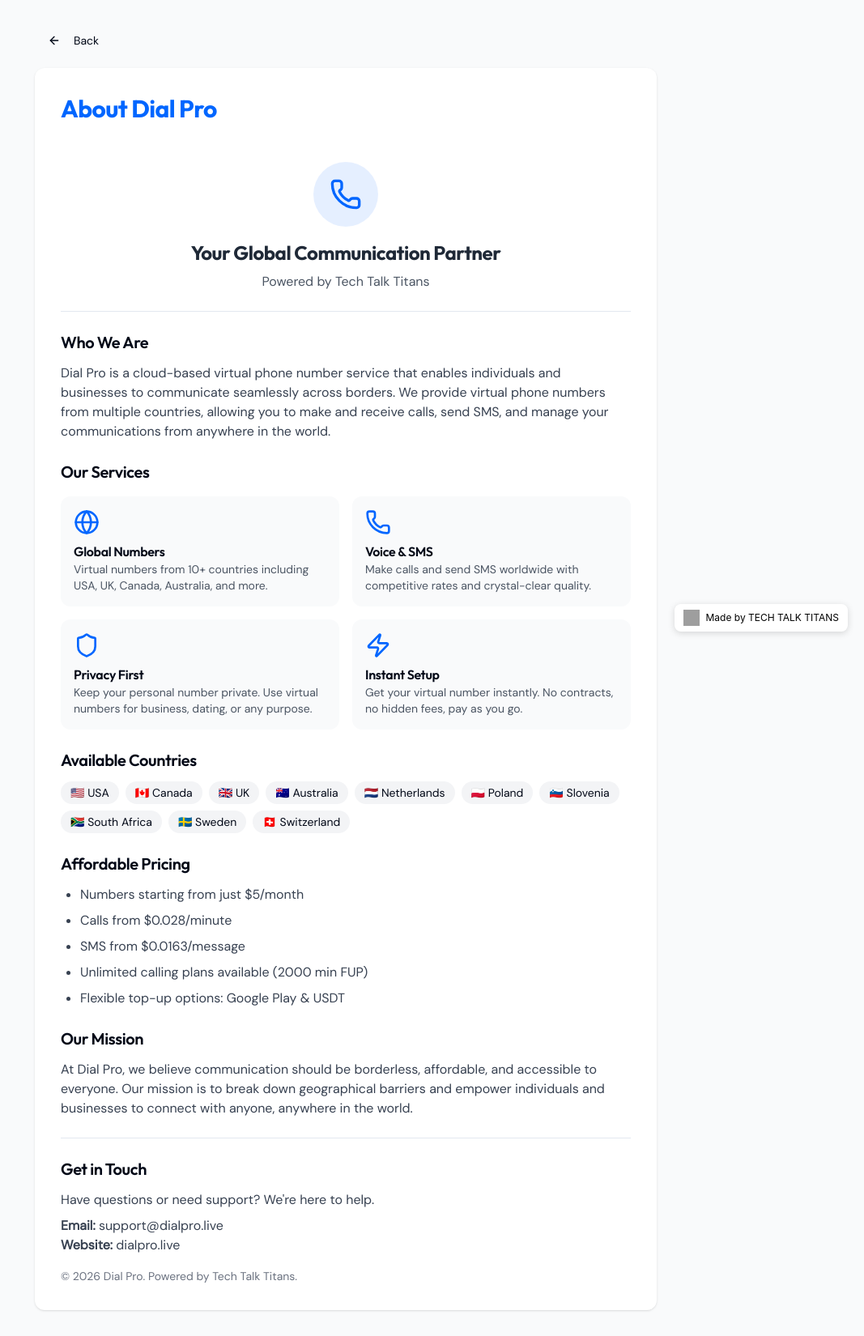
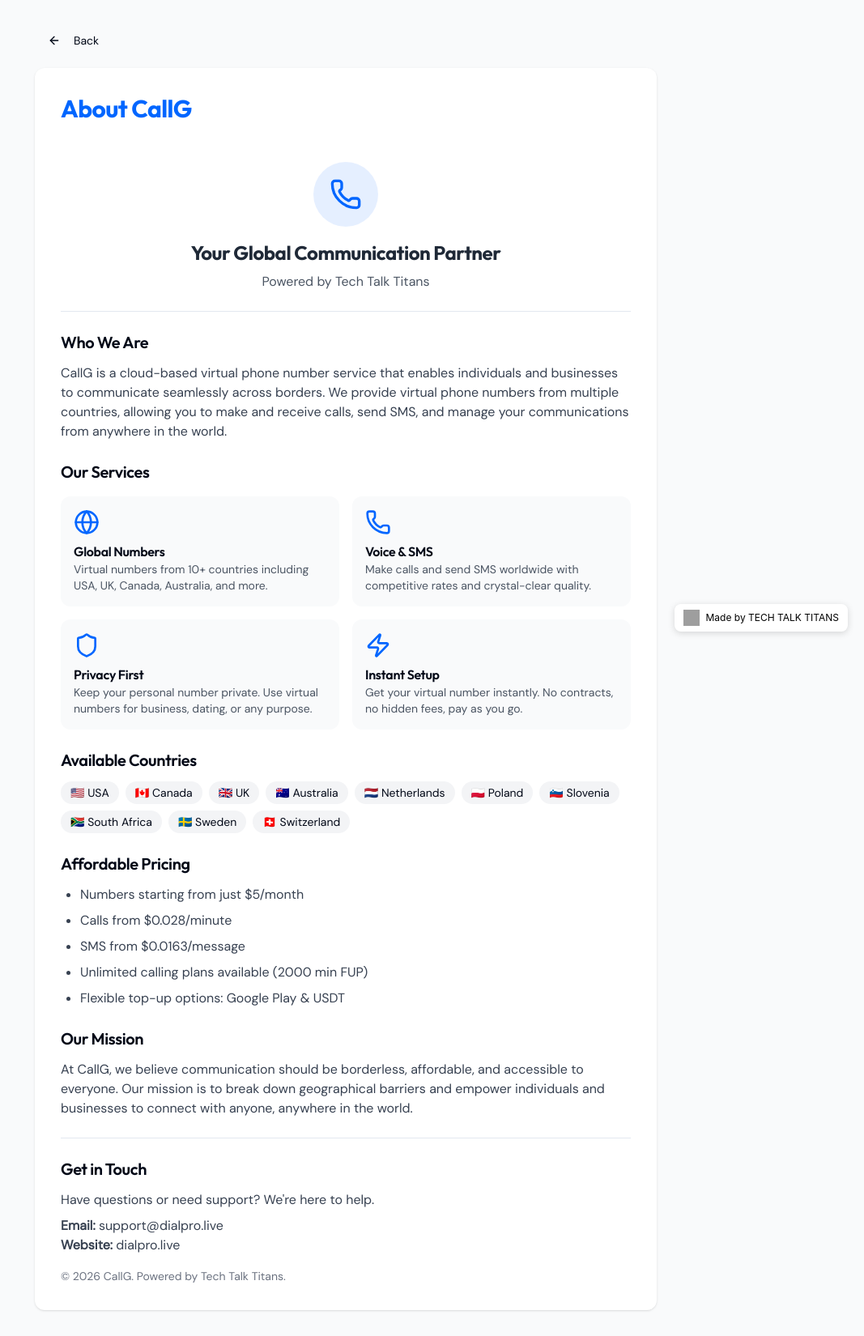
Before and after one commit to misramahesh07/callg, a React (Create React App) app in the folder frontend/: page /about in a window 1280 px wide. Shown: the whole page at 81% size, without its empty margins (213-1280 px from the left). Built offline with nearby package versions, Linux system fonts and the light colour scheme; no server answers; grey boxes are pictures that could not be loaded.

Commit message:
Update AboutUs.js

```diff
--- a/frontend/src/pages/AboutUs.js
+++ b/frontend/src/pages/AboutUs.js
@@ -20,7 +20,7 @@
         </Button>
 
         <div className="bg-white dark:bg-slate-800 rounded-lg shadow p-6 md:p-8">
-          <h1 className="text-3xl font-bold mb-6 text-primary">About Dial Pro</h1>
+          <h1 className="text-3xl font-bold mb-6 text-primary">About CallG</h1>
 
           <div className="prose dark:prose-invert max-w-none space-y-6">
             {/* Hero Section */}
@@ -38,7 +38,7 @@
             <section>
               <h2 className="text-xl font-semibold mt-6 mb-3">Who We Are</h2>
               <p className="text-gray-700 dark:text-gray-300">
-                Dial Pro is a cloud-based virtual phone number service that enables individuals and businesses to communicate seamlessly across borders. We provide virtual phone numbers from multiple countries, allowing you to make and receive calls, send SMS, and manage your communications from anywhere in the world.
+                CallG is a cloud-based virtual phone number service that enables individuals and businesses to communicate seamlessly across borders. We provide virtual phone numbers from multiple countries, allowing you to make and receive calls, send SMS, and manage your communications from anywhere in the world.
               </p>
             </section>
 
@@ -108,7 +108,7 @@
             <section>
               <h2 className="text-xl font-semibold mt-6 mb-3">Our Mission</h2>
               <p className="text-gray-700 dark:text-gray-300">
-                At Dial Pro, we believe communication should be borderless, affordable, and accessible to everyone. Our mission is to break down geographical barriers and empower individuals and businesses to connect with anyone, anywhere in the world.
+                At CallG, we believe communication should be borderless, affordable, and accessible to everyone. Our mission is to break down geographical barriers and empower individuals and businesses to connect with anyone, anywhere in the world.
               </p>
             </section>
 
@@ -123,7 +123,7 @@
                 <strong>Website:</strong> dialpro.live
               </p>
               <p className="text-sm text-gray-500 dark:text-gray-400 mt-4">
-                © {new Date().getFullYear()} Dial Pro. Powered by Tech Talk Titans.
+                © {new Date().getFullYear()} CallG. Powered by Tech Talk Titans.
               </p>
             </section>
           </div>
```
